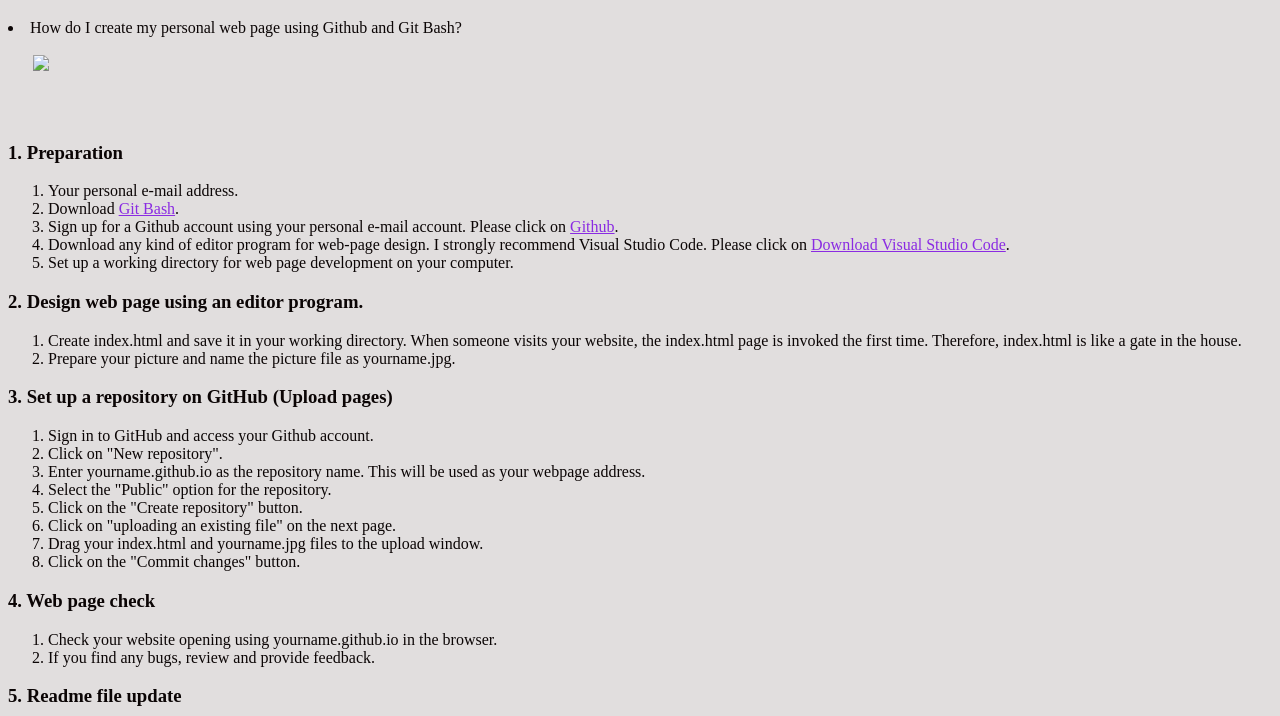
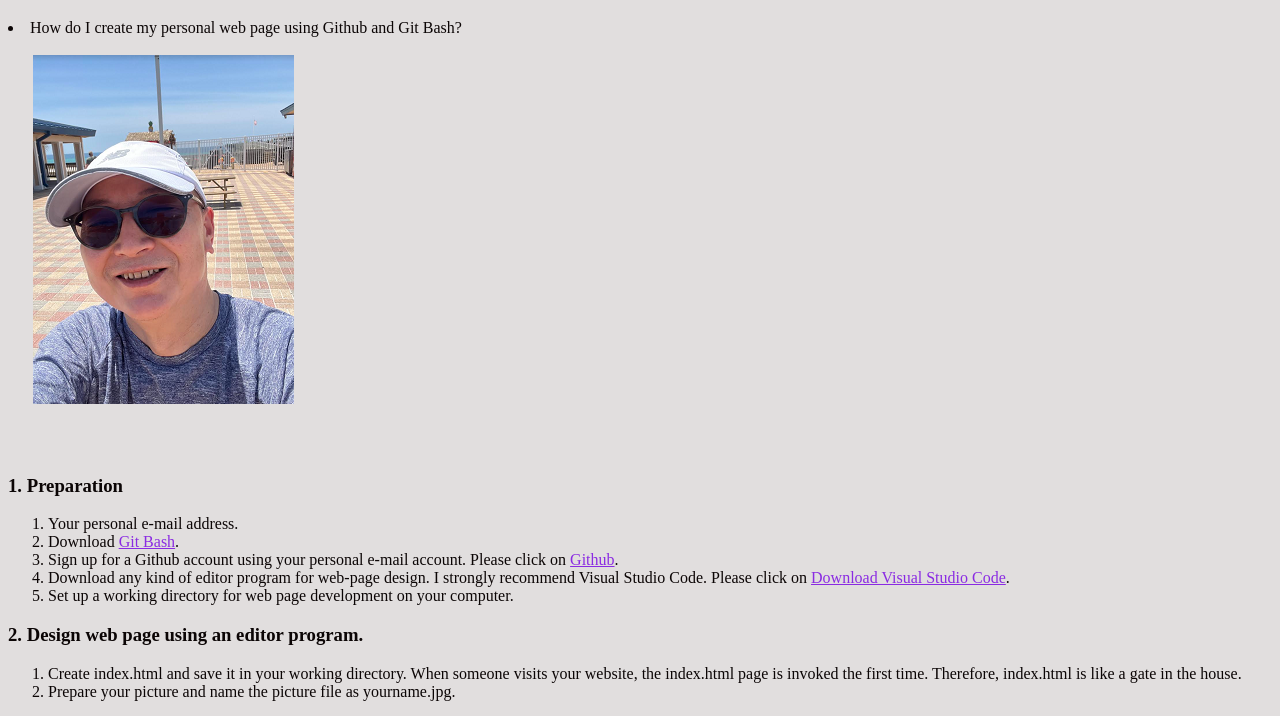
Before and after one commit to yeonhoryu/movingball, a plain HTML site: page index.htm in a window 1280 px wide. Shown: the part 61-777 px from the top of the page. Drawn offline with Linux system fonts and the light colour scheme.

Commit message:
add readme.md

```diff
--- a/index.htm
+++ b/index.htm
@@ -36,7 +36,7 @@
     <br>
 
     <div class="box">
-    <img src="./index2_files/YHRYU.png">
+    <img src="./index_files/YHRYU.png">
   </div>
   <br>
     <h3>1. Preparation</h3>
```
Also changed, not shown: 1 other file.
